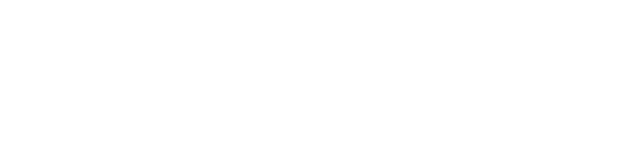
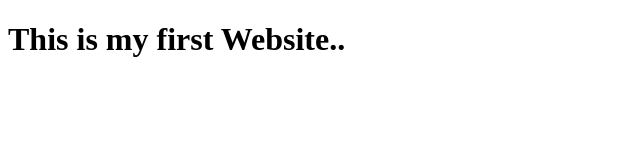
Before and after one commit to ashikur27/my-first-website, a plain HTML site: page index.html in a window 1280 px wide. Shown: the whole page, without its empty margins (0-640 px from the left). Drawn offline with Linux system fonts and the light colour scheme.

Commit message:
learn github

```diff
--- a/index.html
+++ b/index.html
@@ -7,6 +7,8 @@
     <title>Document</title>
 </head>
 <body>
-
+    <h1>
+        This is my first Website..
+    </h1>
 </body>
 </html>
```
Also changed, not shown: Git hub comand.txt (added).
